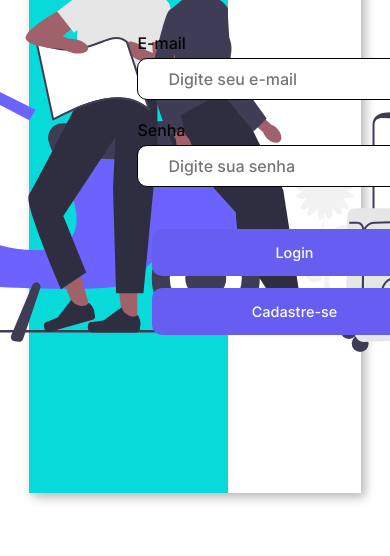
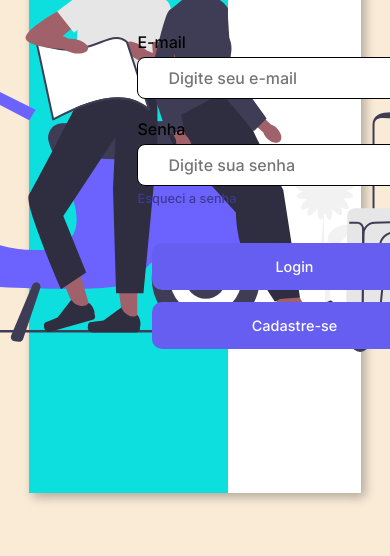
Before and after one commit to Rodrigues4567/formulario-de-login, a plain HTML site: page index.html in a window 390 px wide. Shown: the part 288-844 px from the top of the page. Drawn offline with Linux system fonts and the light colour scheme.

Commit message:
formulário pronto, só falta os media queries

```diff
--- a/estilos/style.css
+++ b/estilos/style.css
@@ -18,6 +18,7 @@ body {
     display: flex;
     justify-content: center;
     align-items: center;
+    background-color: antiquewhite;
 }
 
 .container {
@@ -25,6 +26,7 @@ body {
     height: 85vh;
     display: flex;
     box-shadow: 4px 4px 10px rgba(0, 0, 0, 0.295);
+    background-color: white;
 }
 
 .imagem {
@@ -32,7 +34,7 @@ body {
     justify-content: center;
     align-items: center;
     width: 60%;
-    background-color: rgb(8, 218, 218);
+    background-color: rgb(13, 223, 223);
 }
 
 .formulario {
@@ -46,6 +48,7 @@ body {
 
 .formulario header {
     margin-bottom: 49px;
+    font-size: 1.2rem;
 }
 
 .input-title {
@@ -62,8 +65,19 @@ body {
     margin: 5px 0px;
     padding: 10px 30px;
     border: 1px solid black;
-    border-radius: 10px;
+    border-radius: 8px;
     font-size: 1rem;
+}
+
+a {
+    display: flex;
+    font-size: 0.8rem;
+    text-decoration: none;
+    color: #3e3996;
+}
+
+a:hover {
+    text-decoration: underline;
 }
 
 .botoes {
--- a/index.html
+++ b/index.html
@@ -33,6 +33,7 @@
                     <div class="input-box">
                         <label class="input-title" for="senha">Senha</label>
                         <input type="password" name="" id="senha" placeholder="Digite sua senha" required>
+                        <a href="#">Esqueci a senha</a>
                     </div>
 
                     <div class="botoes">
```
